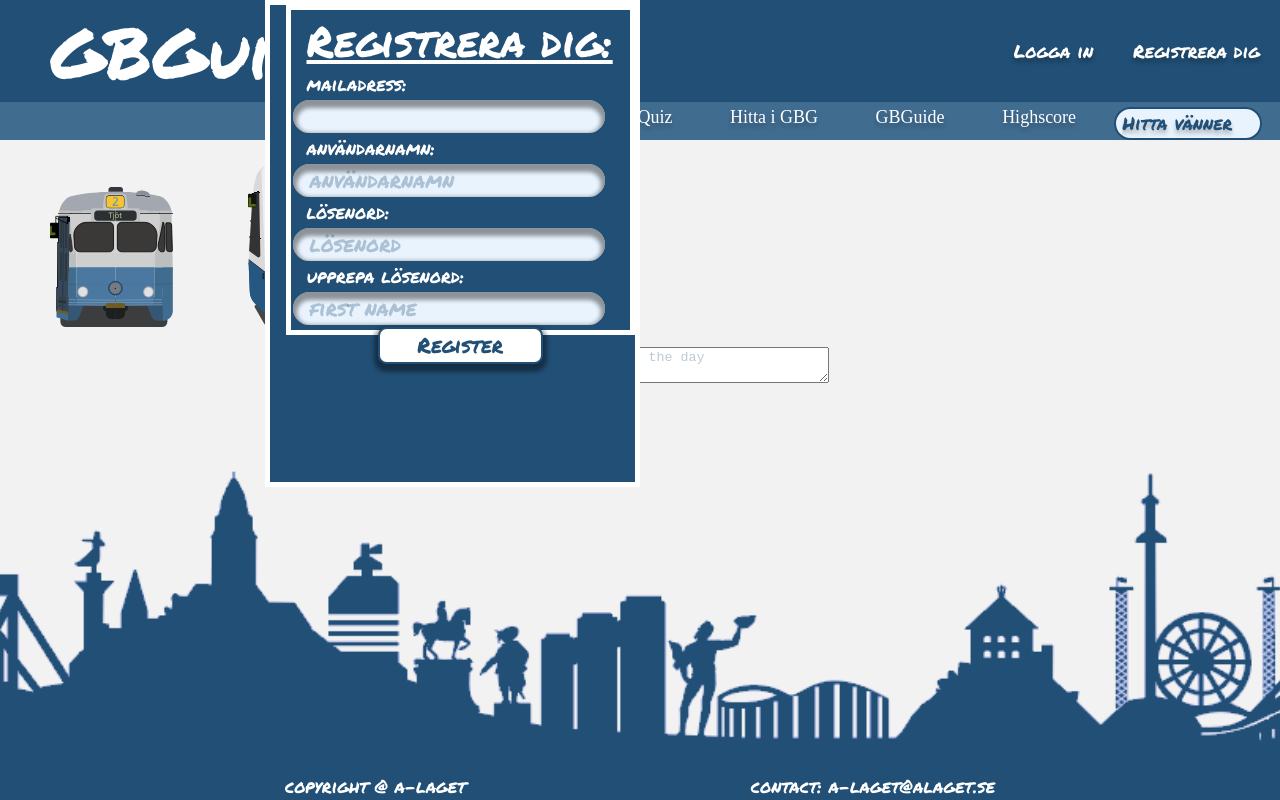
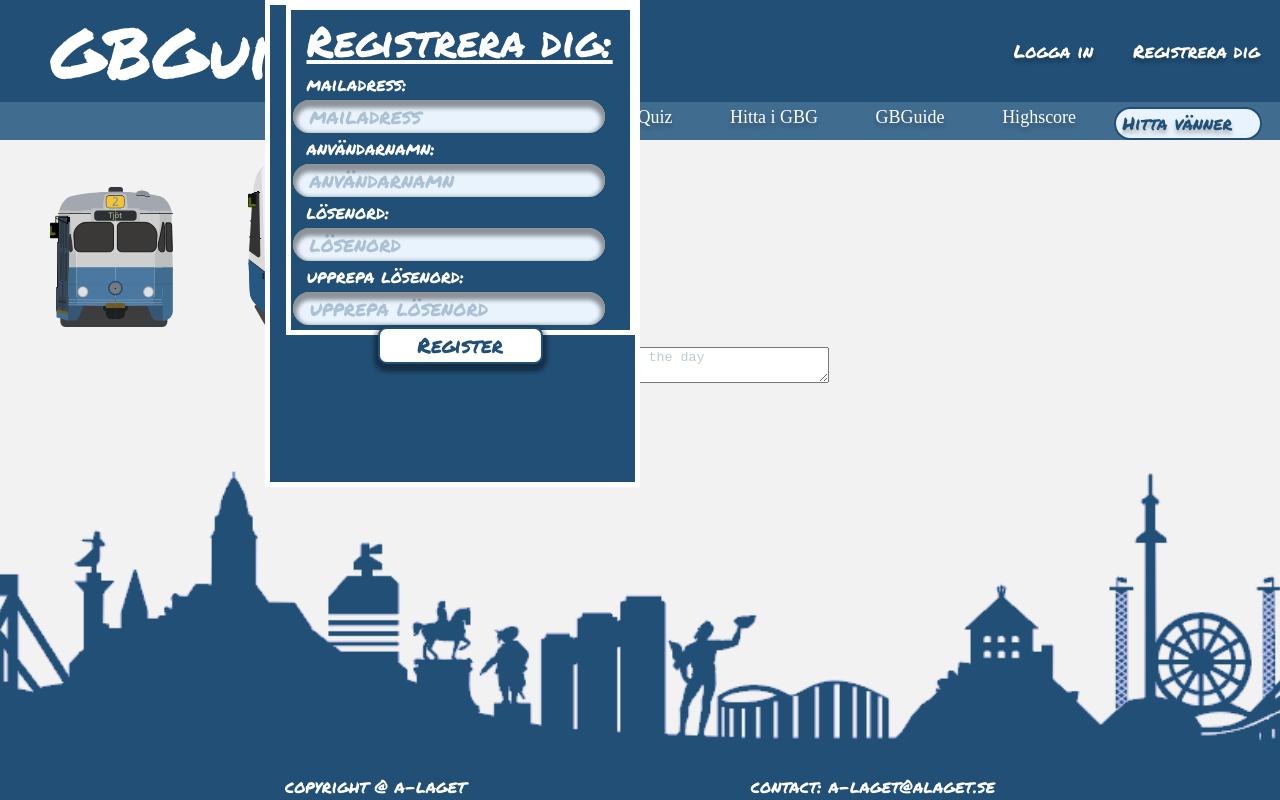
Before and after one commit to Goteborgs-guiden/Gotehenburg-guide, a Vue app in the folder frontend/: page / in a window 1280 px wide. Both pictures are taken after a click on the button "Registrera dig". Built offline with nearby package versions, Linux system fonts and the light colour scheme.

Commit message:
reasonable changes.

```diff
--- a/frontend/src/components/RegisterForm.vue
+++ b/frontend/src/components/RegisterForm.vue
@@ -33,13 +33,13 @@ function register() {
       <form>
         <label class="register">Registrera dig:</label>
         <label>mailadress:</label>
-        <input class="input" type="text" v-model="email" placeholder="" />
+        <input class="input" type="text" v-model="email" placeholder="mailadress" />
         <label>användarnamn:</label>
         <input class="input" type="text" v-model="username" placeholder="användarnamn" />
         <label>lösenord:</label>
         <input class="input" type="password" v-model="password" placeholder="lösenord" />
         <label>upprepa lösenord:</label>
-        <input class="input" type="password" v-model="pass2" placeholder="first name" />
+        <input class="input" type="password" v-model="pass2" placeholder="upprepa lösenord" />
         <div class="button-wrapper">
           <input class="button" type="submit" value="Register" @click.prevent="register()" />
         </div>
--- a/frontend/src/components/SiteHeader.vue
+++ b/frontend/src/components/SiteHeader.vue
@@ -25,7 +25,7 @@ const tokenStore = useTokensStore()
     <RouterLink class="RouterL" style="text-decoration: none;" to="/">Quiz</RouterLink>
     <RouterLink class="RouterL" style="text-decoration: none;" to="/">Hitta i GBG</RouterLink>
     <RouterLink class="RouterL" style="text-decoration: none;" to="/">GBGuide</RouterLink>
-    <RouterLink class="RouterL" style="text-decoration: none;" to="/highscore">Highscore</RouterLink>
+    <RouterLink class="RouterL" style="text-decoration: none;" to="/HighscorePage">Highscore</RouterLink>
     <input id="search" placeholder="Hitta vänner">
     </nav>
   </header>
```
Also changed, not shown: 1 other file (tests, documents, lock files or other folders).
